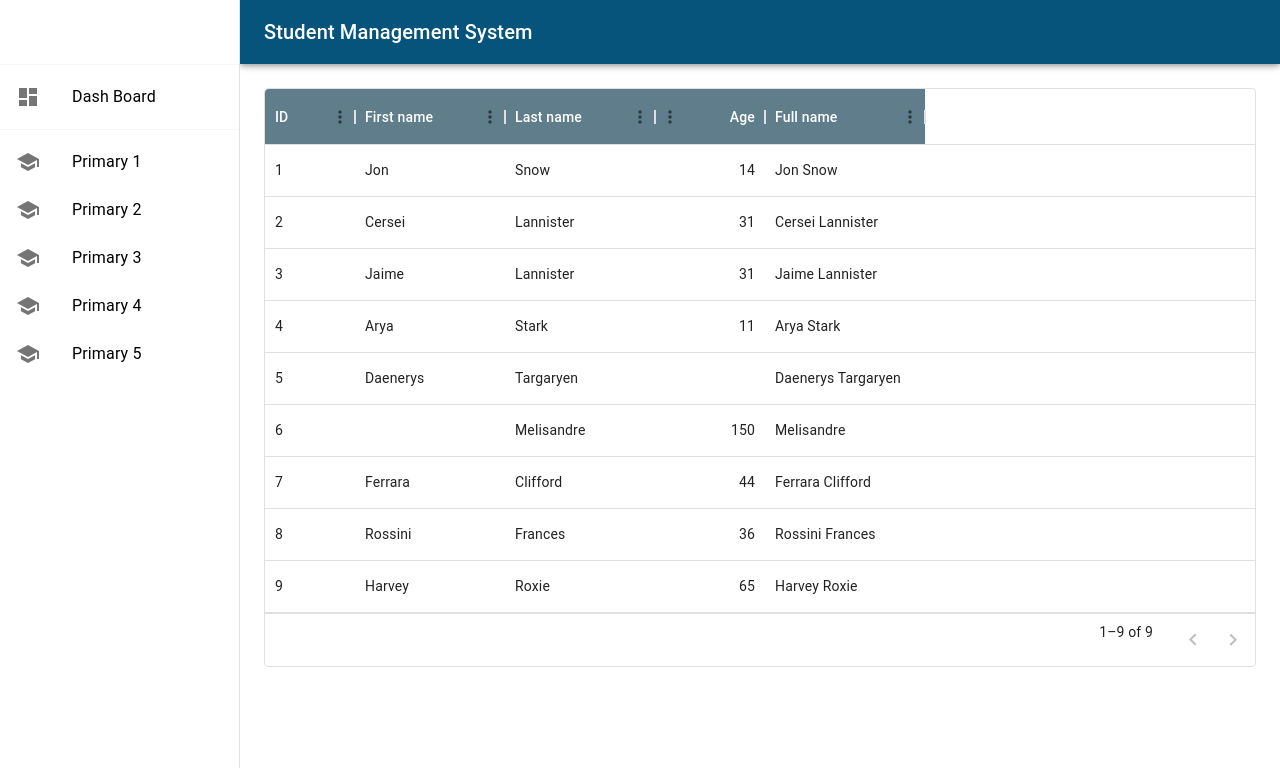
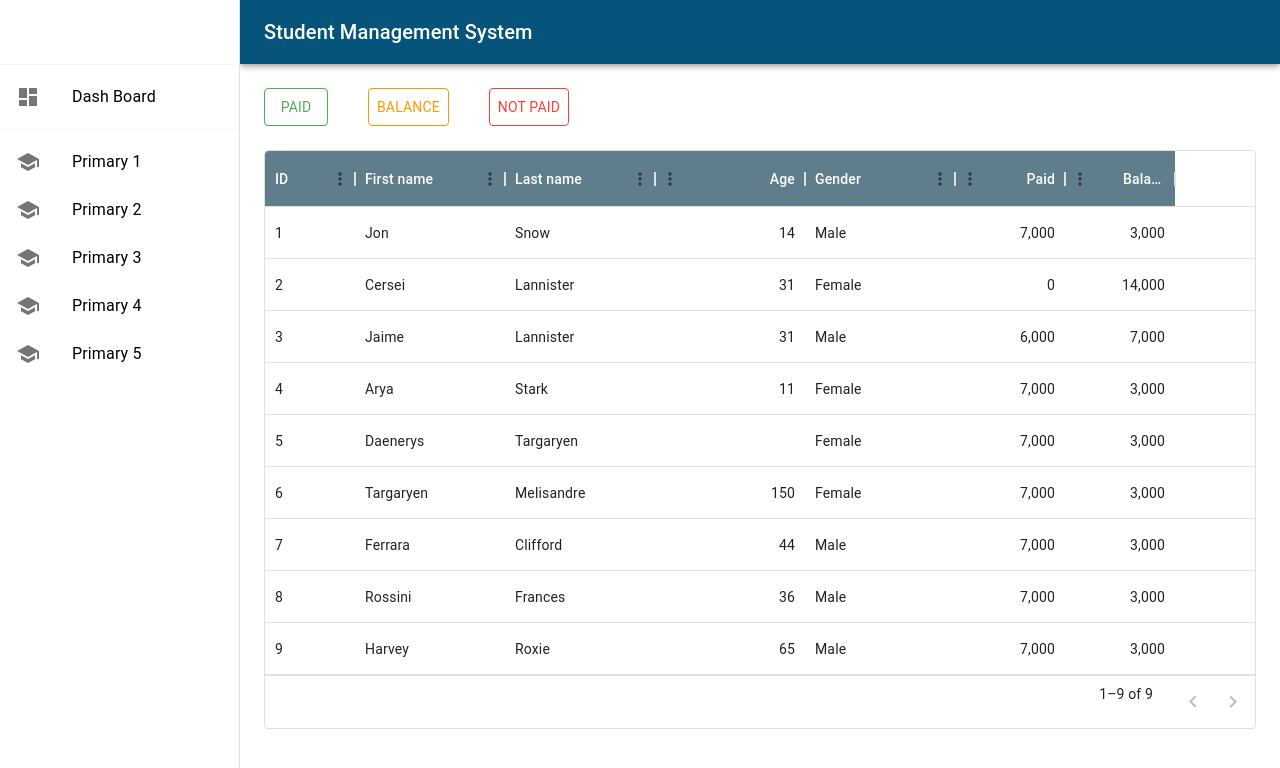
Before and after one commit to kafeelkazeem/StudentMS_frontEnd, a React (Create React App) app: page /primary1 in a window 1280 px wide. Shown: the top 768 px of the page. Built offline with nearby package versions, Linux system fonts and the light colour scheme.

Commit message:
new changes

```diff
--- a/src/component/dataGrid.jsx
+++ b/src/component/dataGrid.jsx
@@ -23,32 +23,48 @@ const columns = [
     field: 'age',
     headerName: 'Age',
     type: 'number',
+    width: 150,
+    editable: false,
+    headerClassName: 'super-app-theme--header'
+  },
+  {
+    field: 'gender',
+    headerName: 'Gender',
+    description: 'This column has a value getter and is not sortable.',
+    sortable: false,
+    width: 150,
+    headerClassName: 'super-app-theme--header',
+    // valueGetter: (params) =>
+    //   `${params.row.firstName || ''} ${params.row.lastName || ''}`,
+  },
+  {
+    field: 'paid',
+    headerName: 'Paid',
+    type: 'number',
     width: 110,
     editable: false,
     headerClassName: 'super-app-theme--header'
   },
   {
-    field: 'fullName',
-    headerName: 'Full name',
-    description: 'This column has a value getter and is not sortable.',
-    sortable: false,
-    width: 160,
-    headerClassName: 'super-app-theme--header',
-    valueGetter: (params) =>
-      `${params.row.firstName || ''} ${params.row.lastName || ''}`,
+    field: 'balance',
+    headerName: 'Balance',
+    type: 'number',
+    width: 110,
+    editable: false,
+    headerClassName: 'super-app-theme--header'
   },
 ];
 
 const rows = [
-  { id: 1, lastName: 'Snow', firstName: 'Jon', age: 14 },
-  { id: 2, lastName: 'Lannister', firstName: 'Cersei', age: 31 },
-  { id: 3, lastName: 'Lannister', firstName: 'Jaime', age: 31 },
-  { id: 4, lastName: 'Stark', firstName: 'Arya', age: 11 },
-  { id: 5, lastName: 'Targaryen', firstName: 'Daenerys', age: null },
-  { id: 6, lastName: 'Melisandre', firstName: null, age: 150 },
-  { id: 7, lastName: 'Clifford', firstName: 'Ferrara', age: 44 },
-  { id: 8, lastName: 'Frances', firstName: 'Rossini', age: 36 },
-  { id: 9, lastName: 'Roxie', firstName: 'Harvey', age: 65 },
+  { id: 1, lastName: 'Snow', firstName: 'Jon', age: 14, gender: 'Male', paid: 7000, balance: 3000 },
+  { id: 2, lastName: 'Lannister', firstName: 'Cersei', age: 31, gender: 'Female', paid: 0, balance: 14000 },
+  { id: 3, lastName: 'Lannister', firstName: 'Jaime', age: 31, gender: 'Male', paid: 6000, balance: 7000 },
+  { id: 4, lastName: 'Stark', firstName: 'Arya', age: 11, gender: 'Female', paid: 7000, balance: 3000 },
+  { id: 5, lastName: 'Targaryen', firstName: 'Daenerys', age: null, gender: 'Female', paid: 7000, balance: 3000 },
+  { id: 6, lastName: 'Melisandre', firstName: 'Targaryen', age: 150, gender: 'Female', paid: 7000, balance: 3000},
+  { id: 7, lastName: 'Clifford', firstName: 'Ferrara', age: 44, gender: 'Male', paid: 7000, balance: 3000 },
+  { id: 8, lastName: 'Frances', firstName: 'Rossini', age: 36, gender: 'Male', paid: 7000, balance: 3000 },
+  { id: 9, lastName: 'Roxie', firstName: 'Harvey', age: 65, gender: 'Male', paid: 7000, balance: 3000 },
 ];
 
 export default function DataGridDemo() {
@@ -58,10 +74,10 @@ export default function DataGridDemo() {
       width: 'auto',
       '& .super-app-theme--header': {
         backgroundColor: blueGrey[500],
-        color: 'white'
+        color: 'white',
       },
     }}>
-      <DataGrid
+      <DataGrid sx={{mt: 3}}
         rows={rows}
         columns={columns}
         // initialState={{
--- /dev/null
+++ b/src/component/filters.jsx
@@ -0,0 +1,24 @@
+import * as React from 'react';
+import { styled } from '@mui/material/styles';
+import Stack from '@mui/material/Stack';
+import Button from '@mui/material/Button';
+import { Paper } from '@mui/material';
+import { green, orange, red } from '@mui/material/colors';
+
+
+const Item = styled(Button)(({ theme }) => ({
+  backgroundColor: theme.palette.mode === 'dark' ? '#1A2027' : '#fff',
+  ...theme.typography.body2,
+  padding: theme.spacing(1),
+  textAlign: 'center',
+}));
+
+export default function Filters() {
+    return (
+      <Stack spacing={5} direction="row" sx={{margin: '0px auto'}}>
+        <Item sx={{color: green[500], borderColor: green[500]}} size='large' variant="outlined">Paid</Item>
+        <Item sx={{color: orange[500], borderColor: orange[500]}} size='large' variant="outlined">Balance</Item>
+        <Item sx={{color: red[500], borderColor: red[500]}} size='large' variant="outlined">Not paid</Item>
+      </Stack>
+    );
+  }
--- a/src/pages/primary1.jsx
+++ b/src/pages/primary1.jsx
@@ -2,6 +2,7 @@ import React from 'react'
 import DataGridDemo from '../component/dataGrid'
 import { Box, Toolbar } from '@mui/material'
 import ResponsiveDrawer from '../component/Drawer'
+import Filters from '../component/filters'
 
 const Primary1 = () => {
   return (
@@ -12,6 +13,7 @@ const Primary1 = () => {
          sx={{ flexGrow: 1, p: 3 }}
       >
         <Toolbar />
+        <Filters />
         <DataGridDemo />
         </Box>
     </Box>
```
Also changed, not shown: src/pages/dashboard.jsx (line endings or trailing spaces), 1 other file (tests, documents, lock files or other folders).
